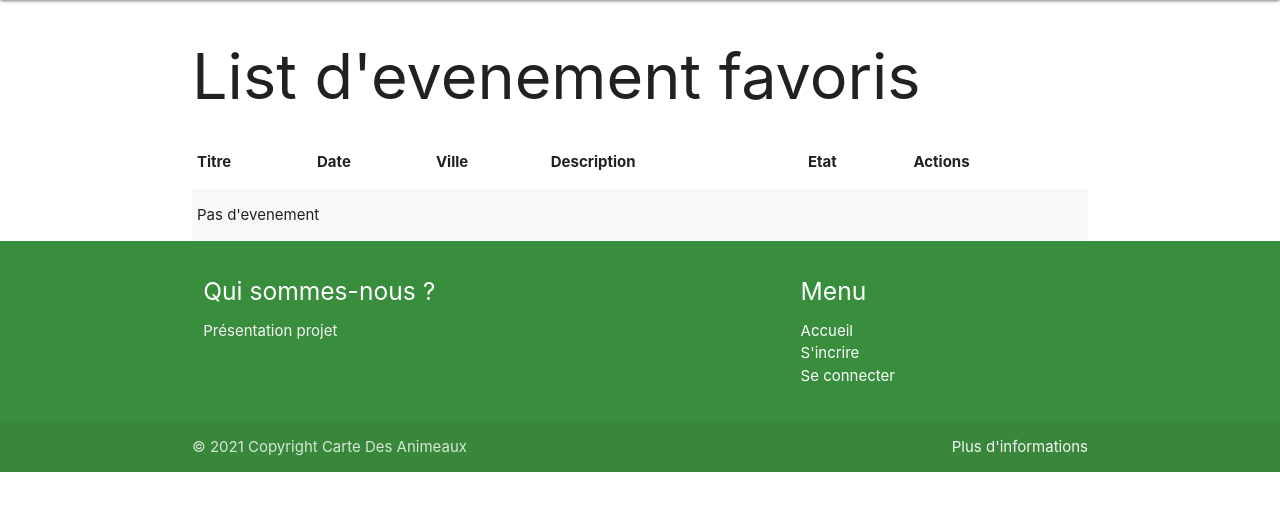
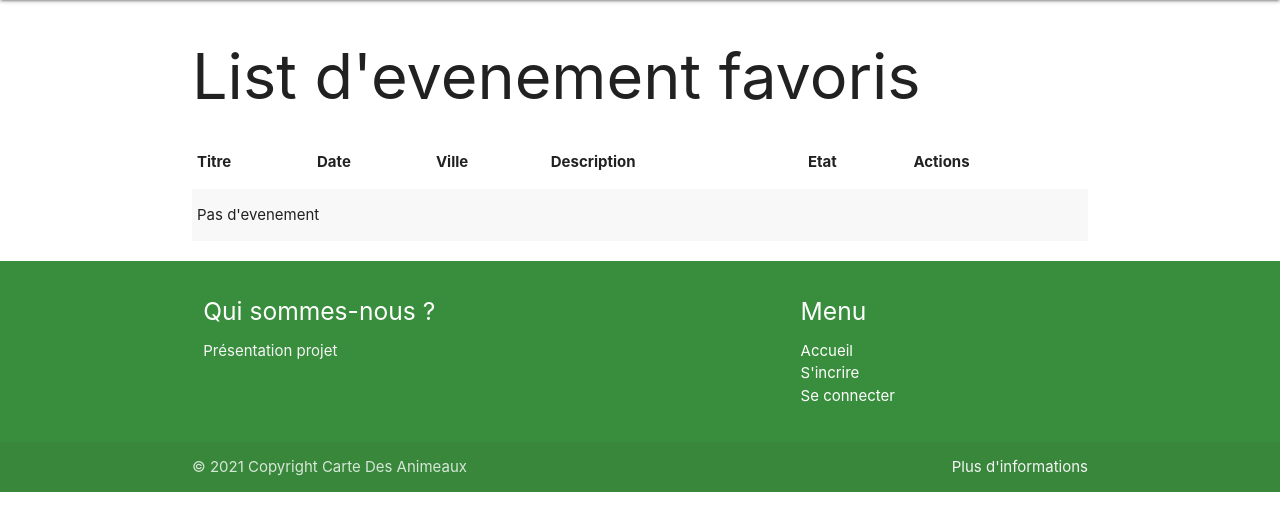
Before and after one commit to christmknd/PA-4IWJ-Grp1, a Symfony app: template app/templates/favori/favori_evenement.html.twig in a window 1280 px wide. Shown: the part 64-595 px from the top of the page. Run offline with Twig, Linux system fonts and the light colour scheme; the template is opened without the code that fills it, so the values that code supplies are empty; style sheets or scripts are compiled from the project's sources; some libraries are stand-ins or nearby versions.

Commit message:
Mes favoris : design terminé

```diff
--- a/app/templates/base.html.twig
+++ b/app/templates/base.html.twig
@@ -15,7 +15,6 @@
     <nav>
         <div class="nav-wrapper green darken-2">
             <a href="{{path("default")}}" class="brand-logo" style="margin-left: 20px">La carte des Animaux</a>
-            <a href="" data-target="mobile-demo" class="sidenav-trigger"><i class="material-icons">menu</i></a>
             <ul id="nav-mobile" class="right hide-on-med-and-down">
                 {% if is_granted('ROLE_ADMIN') %}
                     <a class="btn" href="{{ path('admin') }}">Mode Admin</a>
@@ -40,28 +39,6 @@
             </ul>
         </div>
     </nav>
-    <ul class="sidenav" id="mobile-demo">
-            {% if is_granted('ROLE_ADMIN') %}
-                <a class="btn" href="{{ path('admin') }}">Mode Admin</a>
-            {% endif %}
-            <li><a href="{{path("default")}}">Accueil</a></li>
-            {% if app.user %}
-                <li><a href="{{path("mes_annonces_index")}}">Mes annonces</a></li>
-                {% if is_granted('ROLE_ASSO') %}
-                    <li><a href="{{path("mes_evenements_index")}}">Mes evenements</a></li>
-                {% endif %}
-                <ul id="dropdown1" class="dropdown-content">
-                    <li><a href="{{path("favori_annonce")}}">Annonces</a></li>
-                    <li><a href="{{path("favori_evenement")}}">Evenements</a></li>
-                </ul>
-                <li><a class="dropdown-trigger" href="{{path("favori")}}" data-target="dropdown1">Mes favoris<i class="material-icons right">arrow_drop_down</i></a></li>
-                <li><a href="{{path("user_show")}}">Mon compte</a></li>
-                <li><a href="{{path("app_logout")}}">Se deconnecter</a></li>
-            {% else %}
-                <li><a href="{{path("app_register")}}">S'incrire</a></li>
-                <li><a href="{{path("app_login")}}">Se connecter</a></li>
-            {% endif %}
-    </ul>
 </div>
 
 <div class="container">
--- a/app/templates/favori/favori_annonce.html.twig
+++ b/app/templates/favori/favori_annonce.html.twig
@@ -5,7 +5,7 @@
 {% block body %}
     <h1>Mes annonces favorites</h1>
 
-    <table class="responsive-table striped">
+    <table class="responsive-table striped" style="margin-bottom: 20px;">
         <thead>
         <tr>
             <th>Titre</th>
--- a/app/templates/favori/favori_evenement.html.twig
+++ b/app/templates/favori/favori_evenement.html.twig
@@ -5,7 +5,7 @@
 {% block body %}
     <h1>List d'evenement favoris</h1>
 
-    <table class="responsive-table striped">
+    <table class="responsive-table striped" style="margin-bottom: 20px;">
         <thead>
         <tr>
             <th>Titre</th>
@@ -21,7 +21,7 @@
         {% for evenement in evenements %}
             <tr>
                 <td>{{ evenement.titre }}</td>
-                <td>{{ evenement.date ? evenement.date|date('Y-m-d H:i:s') : '' }}</td>
+                <td>{{ evenement.dateEvent ? evenement.dateEvent|date('Y-m-d H:i:s') : '' }}</td>
                 <td>{{ evenement.ville }}</td>
                 <td>{{ evenement.description }}</td>
                 <td>{{ evenement.etat ? 'Yes' : 'No' }}</td>
```
